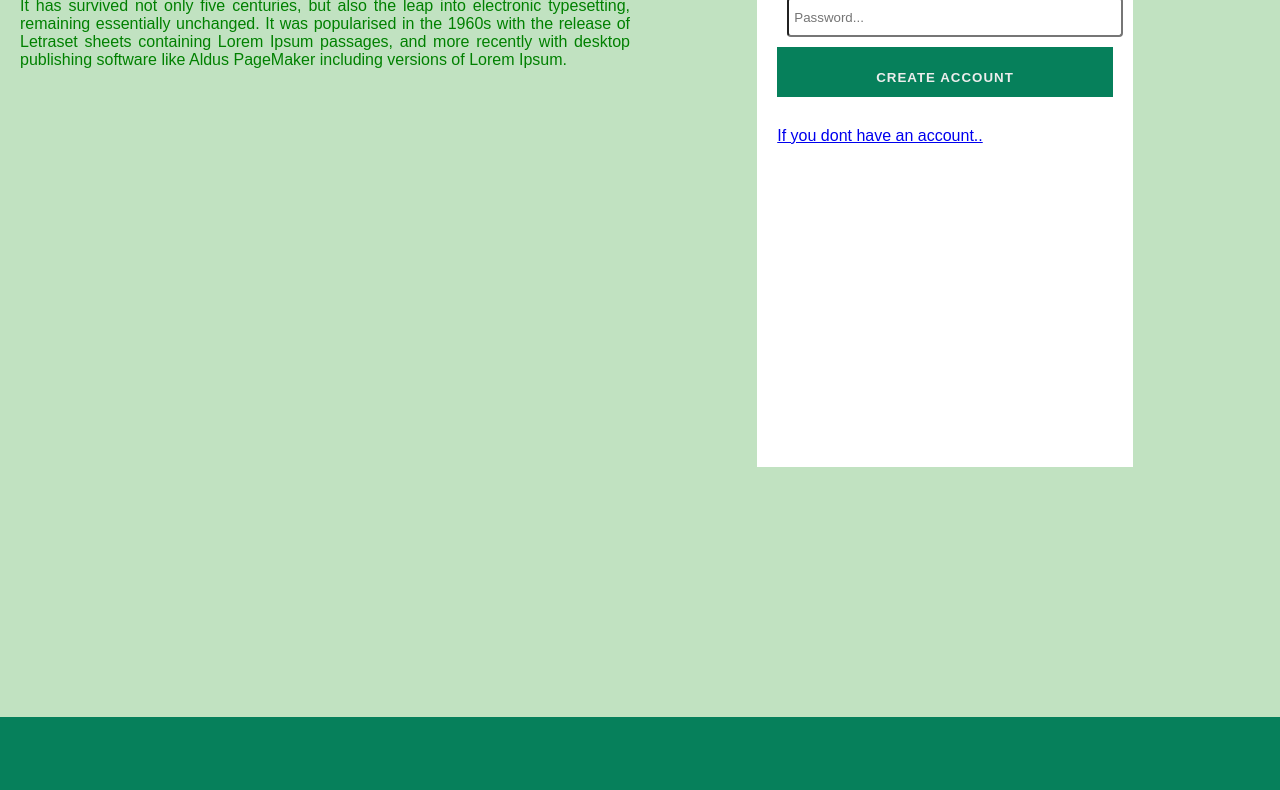
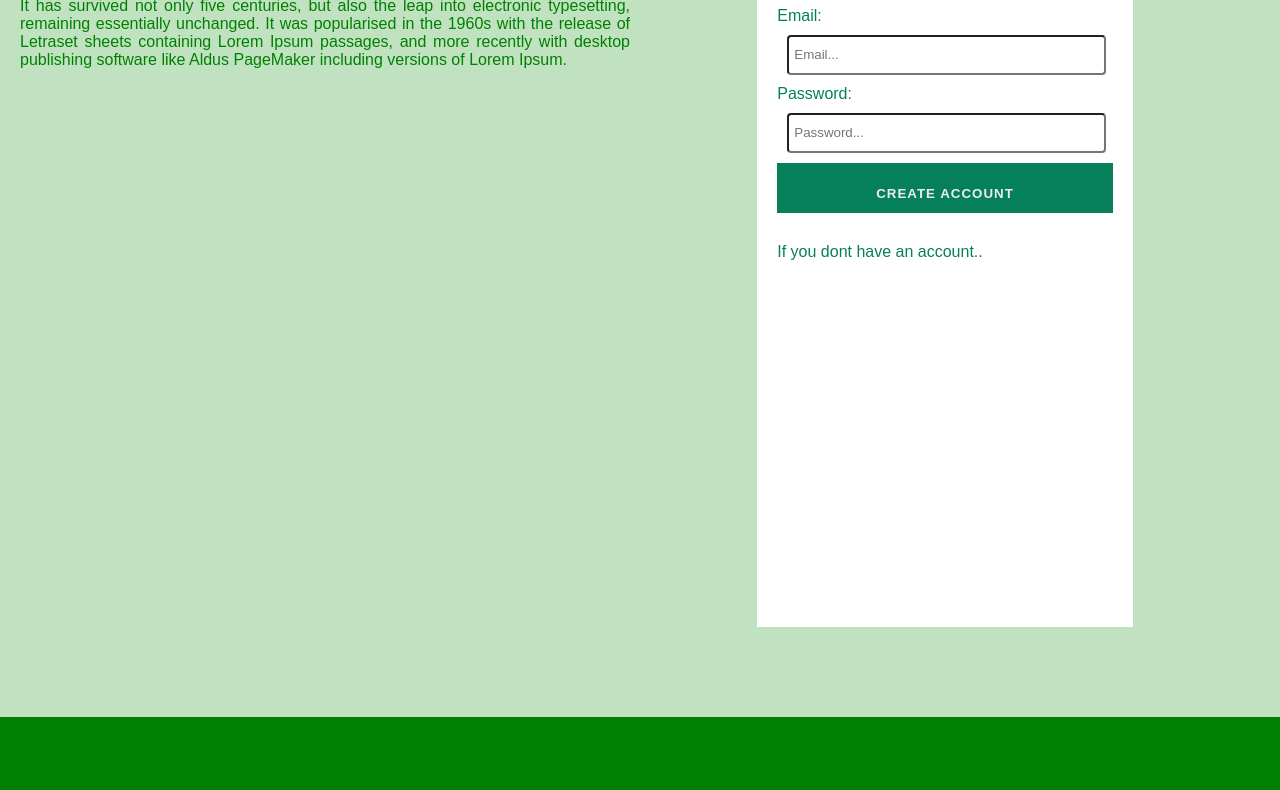
Before and after one commit to Dolapo47/house-rental-system, a website: page public/signin.html in a window 1280 px wide. Shown: the part 213-1003 px from the top of the page. Drawn offline with Linux system fonts and the light colour scheme; a web font is replaced by a local one.

Commit message:
refactor signup and sign in page

```diff
--- a/public/css/sign-up.css
+++ b/public/css/sign-up.css
@@ -8,7 +8,7 @@ body{
 .header {
     width: 100%;
     height: 70px;
-    background-color: #06805b;
+    background-color: green;
     padding: 10px;
     top: 0;
 }
@@ -46,13 +46,27 @@ body{
 .form-container {
     margin: auto;
     width: 55%;
-    height: 65%;
+    height: 85%;
     background-color: white;
     padding: 20px;
 }
 
+.form-container h1{
+    color: #06805b;
+    font-weight: lighter;
+    color: #06805b;
+}
+
+.form-container a{
+    text-decoration: none;
+    color: #06805b;
+}
+
+label {
+    color: #06805b;
+}
 .form-container input {
-    width: 100%;
+    width: 95%;
     padding: 5px;
     height: 40px;
     margin: 10px;
@@ -77,7 +91,7 @@ button {
 .footer {
     width: 100%;
     height: 70px;
-    background-color: #06805b;
+    background-color: green;
     padding: 10px;
     bottom: 0;
 }
--- a/public/signin.html
+++ b/public/signin.html
@@ -21,7 +21,9 @@
         </div>
         <div class="form-holder">
             <div class="form-container">
+                <h1>Log in</h1>
                     <form action="dashboard.html" >
+                            <label>Email:</label>
                             <input
                             type="email"
                             id="email" name="email"
@@ -29,7 +31,7 @@
                             class="input"
                             required
                             /><br>
-
+                            <label>Password:</label>
                             <input
                             type="password"
                             id="password" name="password"
```
